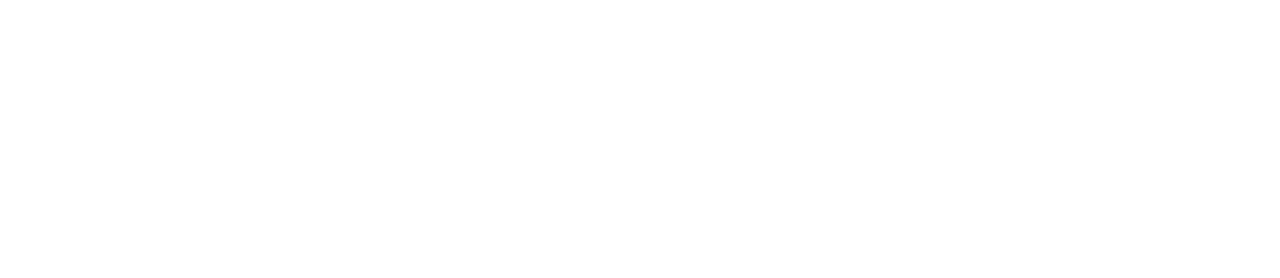
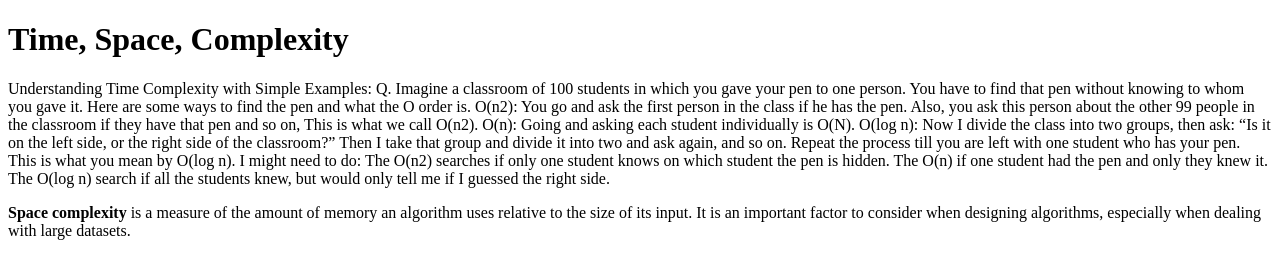
Before and after one commit to acciojob/time-and-space-complexity-suvakantamalik, a website: page main.html in a window 1280 px wide. Drawn offline with Linux system fonts and the light colour scheme.

Commit message:
created a submission

```diff
--- a/main.html
+++ b/main.html
@@ -8,6 +8,24 @@
 
 <body>
 	<!-- the entire body must be written by student -->
+	<h1>Time, Space, Complexity</h1>
+	<p>Understanding Time Complexity with Simple Examples: Q. Imagine a classroom of 100 students in which you gave your pen to one person. You have to find that pen without knowing to whom you gave it.
+
+		Here are some ways to find the pen and what the O order is.
+
+		O(n2): You go and ask the first person in the class if he has the pen. Also, you ask this person about the other 99 people in the classroom if they have that pen and so on,
+		This is what we call O(n2).
+		O(n): Going and asking each student individually is O(N).
+		O(log n): Now I divide the class into two groups, then ask: “Is it on the left side, or the right side of the classroom?” Then I take that group and divide it into two and ask again, and so on. Repeat the process till you are left with one student who has your pen. This is what you mean by O(log n).
+		I might need to do:
+
+		The O(n2) searches if only one student knows on which student the pen is hidden.
+		The O(n) if one student had the pen and only they knew it.
+		The O(log n) search if all the students knew, but would only tell me if I guessed the right side.
+	</p>
+	<p>
+		<b>Space complexity</b> is a measure of the amount of memory an algorithm uses relative to the size of its input. It is an important factor to consider when designing algorithms, especially when dealing with large datasets.
+	</p>
     <script type="text/javascript" src="./script.js">
 </script>
 
```
